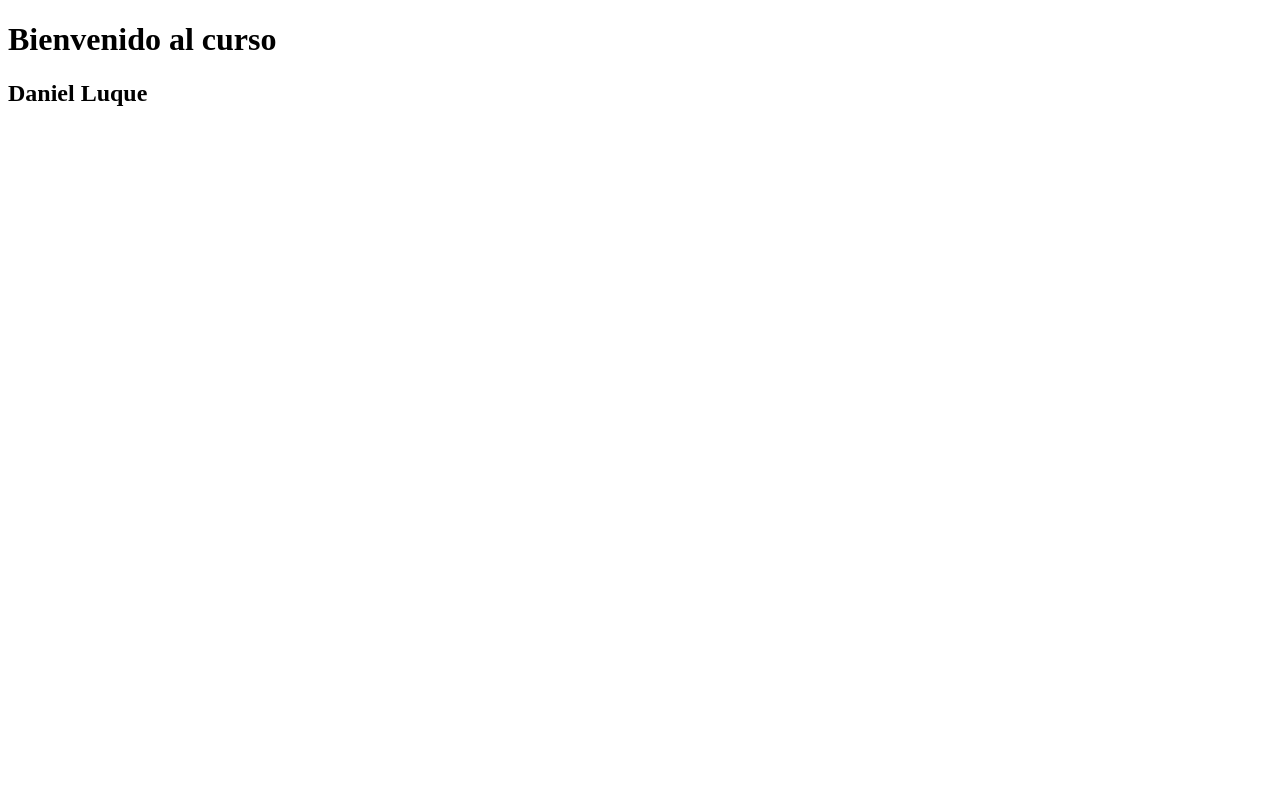
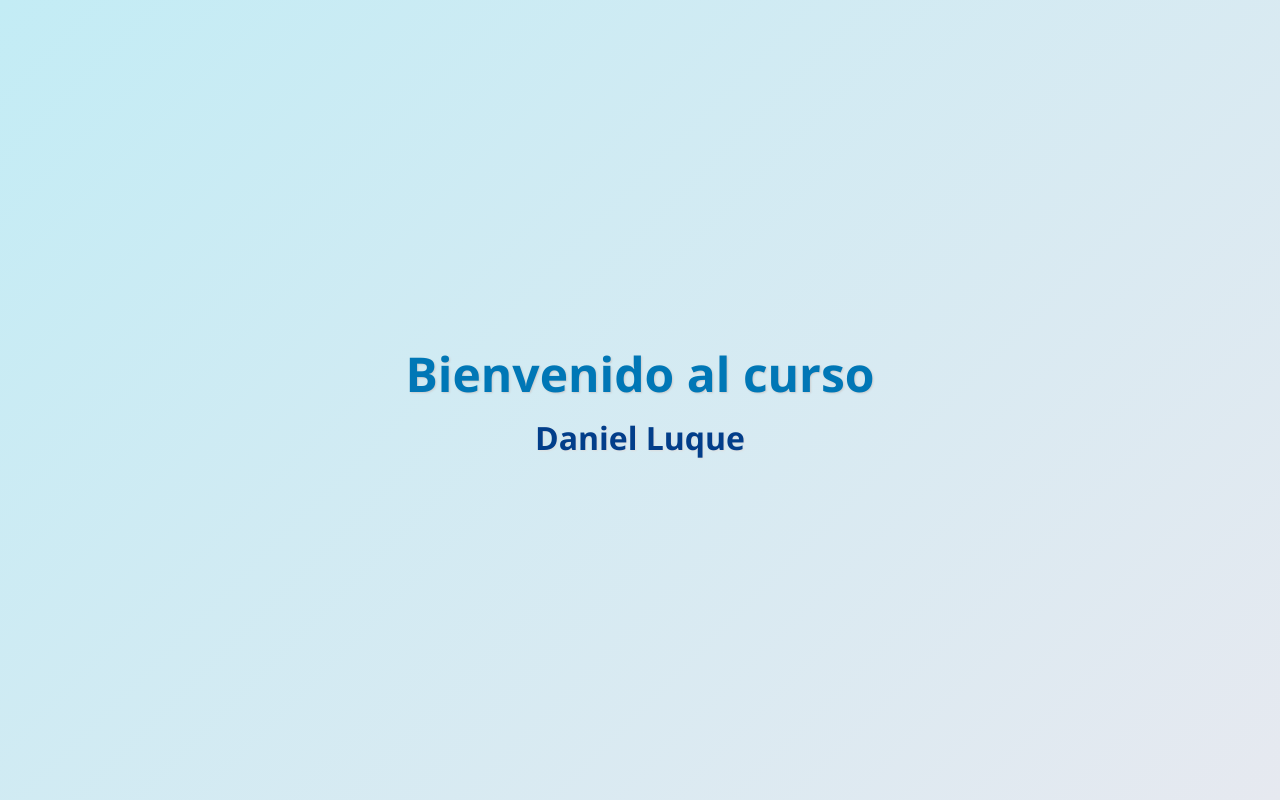
Before and after one commit to lowchd06/CLASE-06, a plain HTML site: page index.html in a window 1280 px wide. Drawn offline with Linux system fonts and the light colour scheme.

Commit message:
css actualizado

```diff
--- a/CSS/styles.css
+++ b/CSS/styles.css
@@ -0,0 +1,31 @@
+/* Reset básico */
+* {
+    margin: 0;
+    padding: 0;
+    box-sizing: border-box;
+}
+
+body {
+    height: 100vh;
+    display: flex;
+    flex-direction: column;
+    justify-content: center;
+    align-items: center;
+    background: linear-gradient(135deg, #c3ecf5, #e6e9f0);
+    font-family: 'Segoe UI', Tahoma, Geneva, Verdana, sans-serif;
+    color: #333;
+}
+
+/* Encabezados */
+h1 {
+    font-size: 3rem;
+    color: #0077b6;
+    margin-bottom: 10px;
+    text-shadow: 1px 1px 2px #ccc;
+}
+
+h2 {
+    font-size: 2rem;
+    color: #023e8a;
+    text-shadow: 1px 1px 2px #ddd;
+}
--- a/index.html
+++ b/index.html
@@ -3,6 +3,7 @@
 <head>
     <meta charset="UTF-8">
     <meta name="viewport" content="width=device-width, initial-scale=1.0">
+    <link rel="stylesheet" href="CSS/styles.css">
     <title>Document</title>
 </head>
 <body>
```
